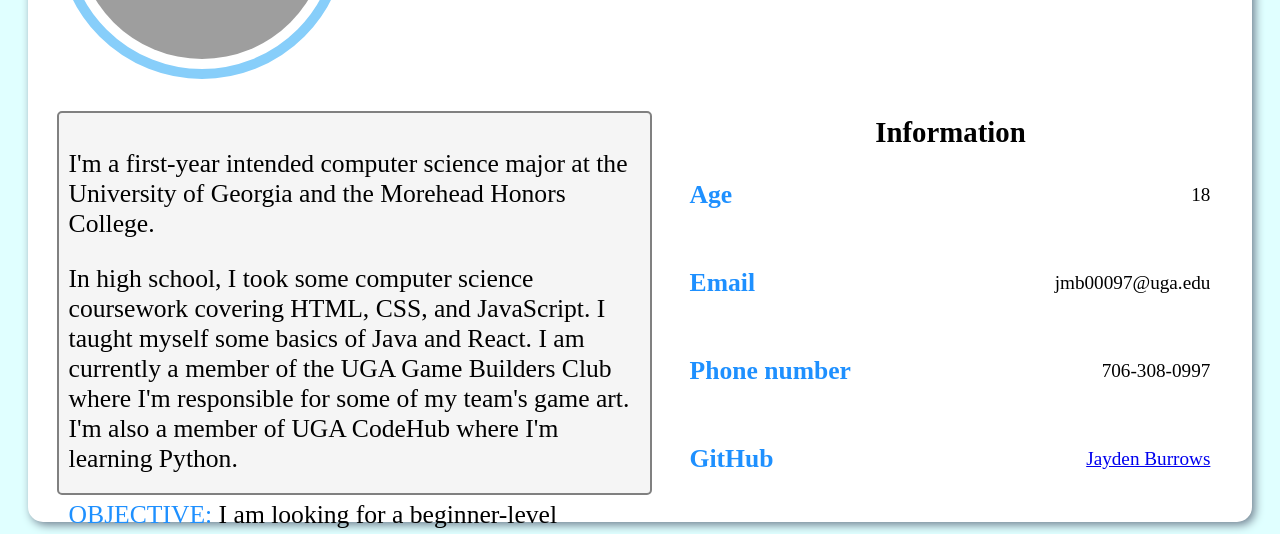
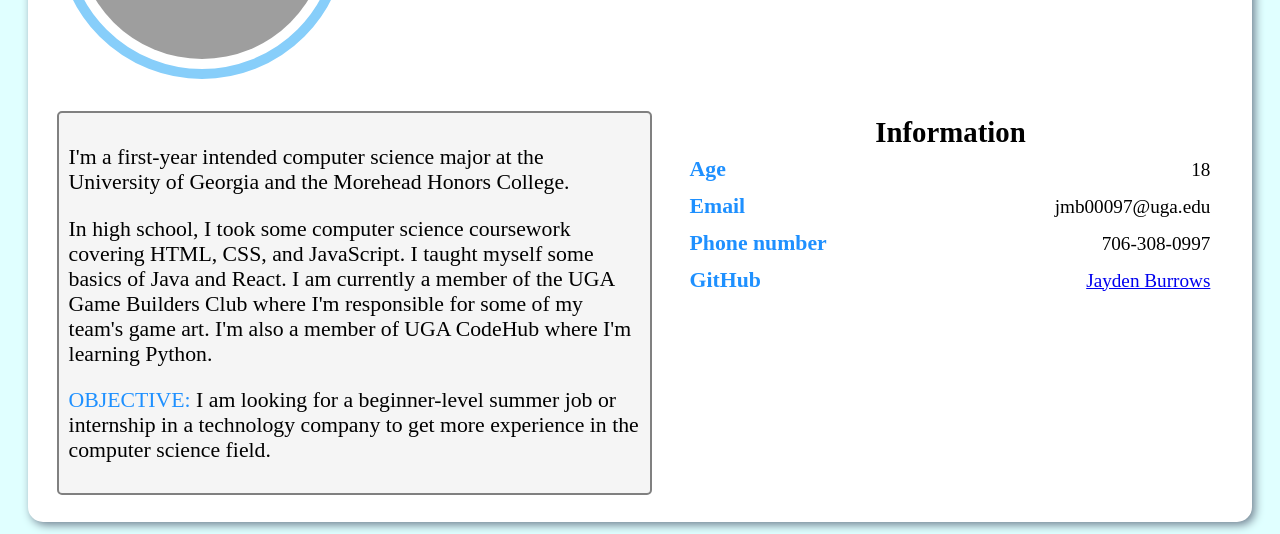
Before and after one commit to JaydenMBurrows/jaydenmburrows.github.io, a plain HTML site: page index.html in a window 1280 px wide. Shown: the part 258-792 px from the top of the page. Drawn offline with Linux system fonts and the light colour scheme; grey boxes are pictures that could not be loaded.

Commit message:
Update style.css

```diff
--- a/style.css
+++ b/style.css
@@ -61,7 +61,7 @@ img {
     width: calc((100% - 4vw - 24px) / 2);
     height: calc(100% - var(--sizeImage) - 10vh - 64px);
     margin: 1vh 2vw 2vh;
-    font-size: clamp(16px, 2vw, 28px);
+    font-size: clamp(12px, 1.7vw, 28px);
     border: 2px solid gray;
     border-radius: 5px;
     float: left;
@@ -74,10 +74,10 @@ img {
 }
 
 .contactInformation td:nth-child(odd) {
-    padding: 28px 0;
+    padding: 5px 0;
     color: dodgerblue;
     font-weight: bold;
-    font-size: clamp(12px, 2vw, 28px);
+    font-size: clamp(12px, 1.7vw, 28px);
 }
 
 .contactInformation td:nth-child(even) {
```
